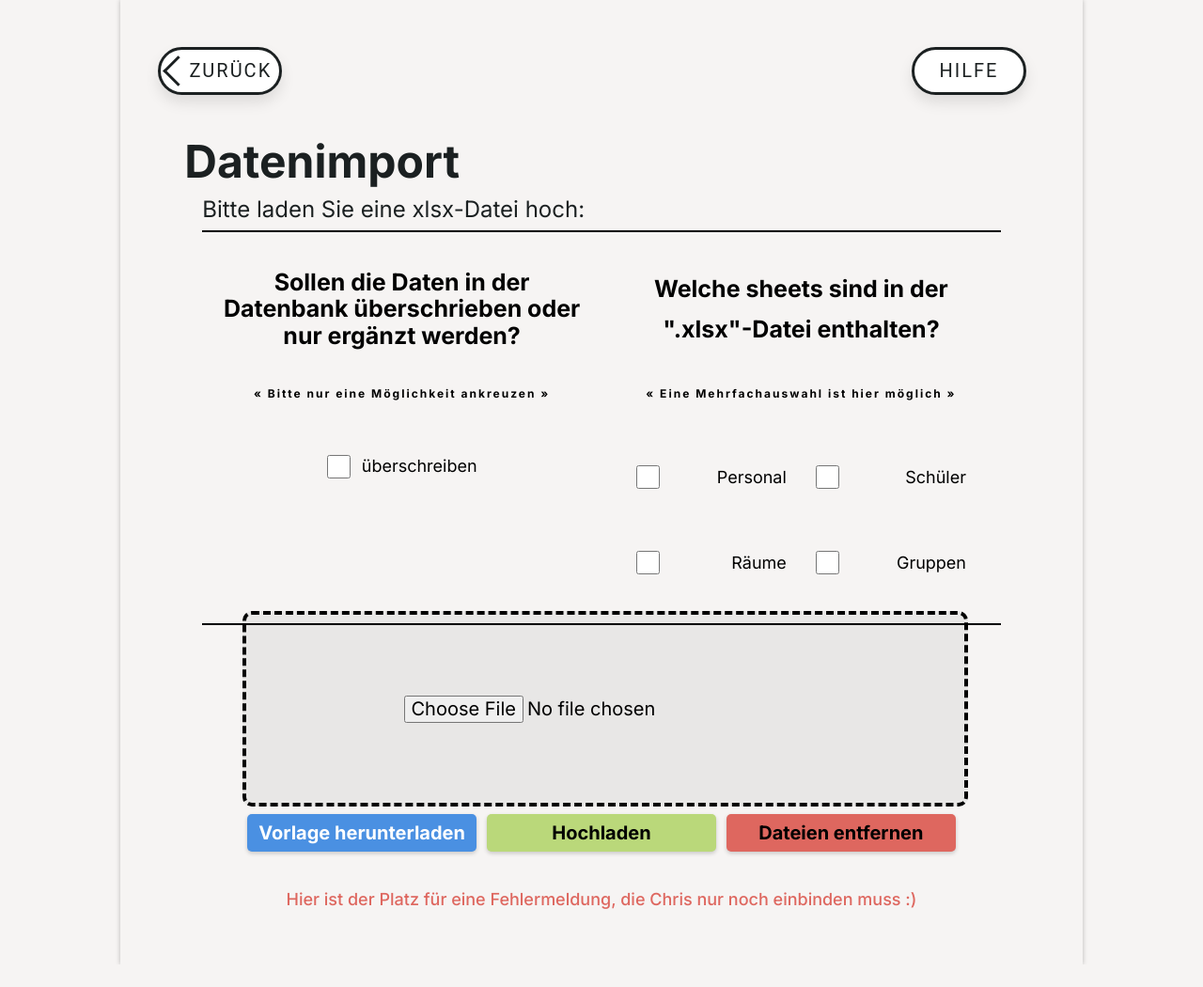
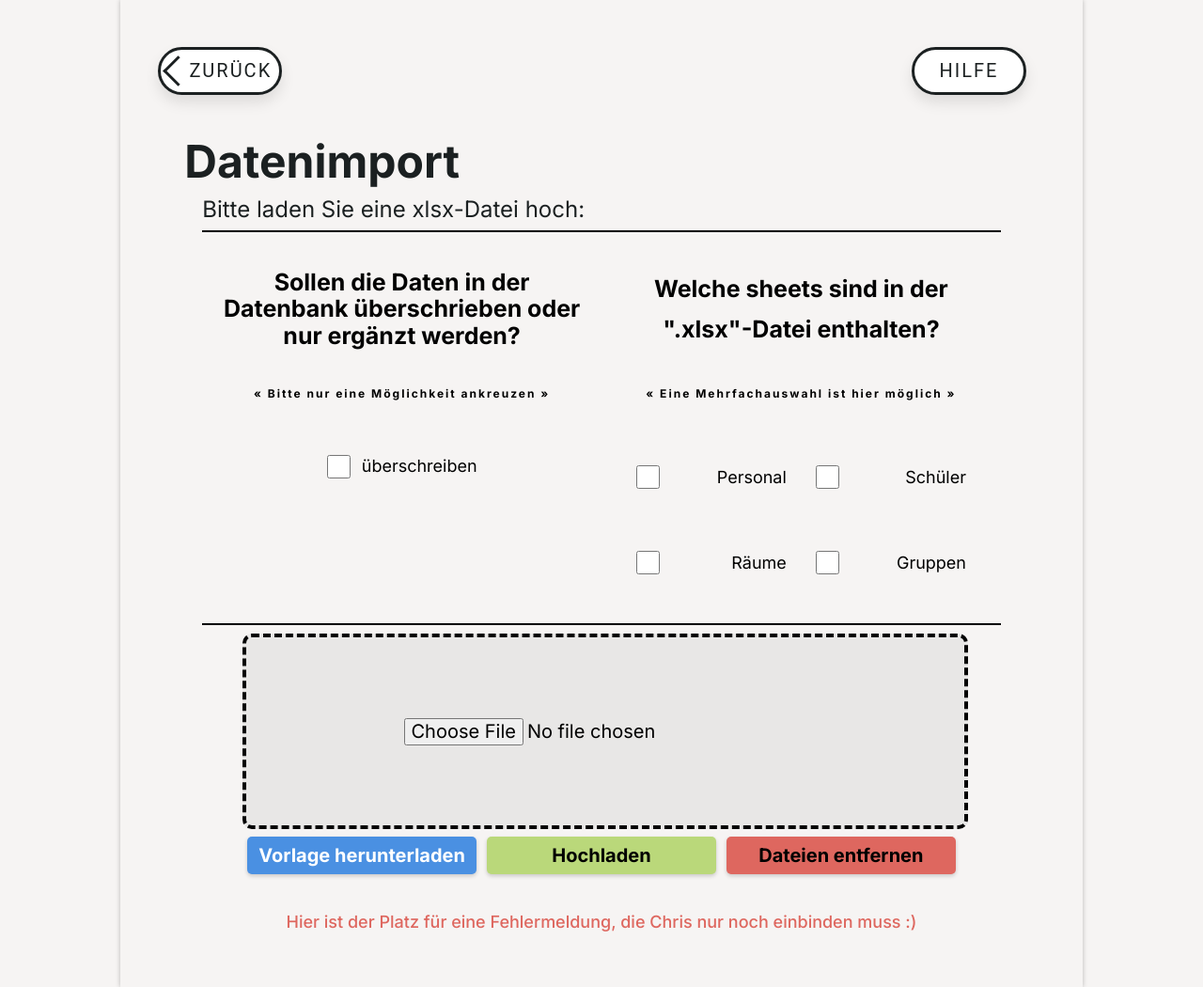
Before and after one commit to LegoStalin/koord-app-altenberge, a Django app: page /csv_import/ in a window 1280 px wide. Shown: the whole page at 94% size. Before the commit the page ends 1026 px from the top, so only its background shows below. Run offline with Django 4.2, Linux system fonts and the light colour scheme; the visitor is signed in with stand-in values (Sample User, id 1).

Commit message:
fixed line misplacement

```diff
--- a/koordapp/main_app/static/css/csv_import/csv_import.css
+++ b/koordapp/main_app/static/css/csv_import/csv_import.css
@@ -160,6 +160,7 @@
   margin: auto;
   width: 80%;
   height: 175px;
+  margin-top: 3vh;
 }
 .upload_button {
   display: flex;
```
